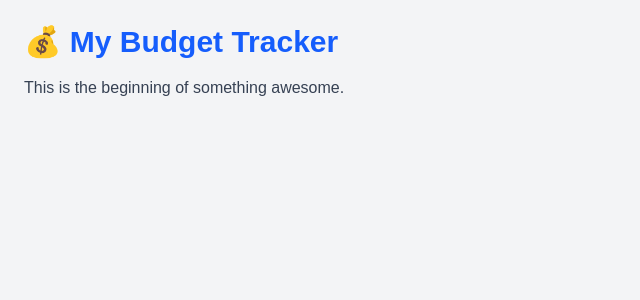
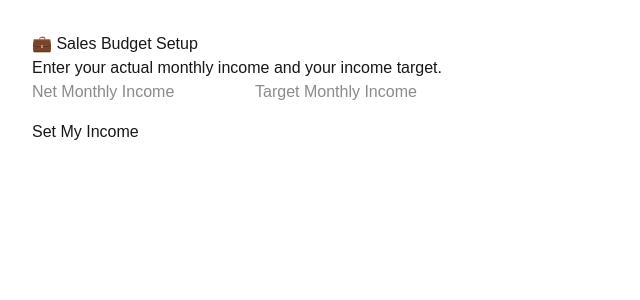
Before and after one commit to ledindie/budget-app, a Next.js app: page / in a window 1280 px wide. Shown: the top 300 px of the page, without its empty margins (0-640 px from the left). Built offline with nearby package versions, Linux system fonts and the light colour scheme.

Commit message:
Added net income + target input form with commission breakdown

```diff
--- a/src/app/page.js
+++ b/src/app/page.js
@@ -1,8 +1,51 @@
-export default function Home() {
+'use client';
+
+import { useState } from 'react';
+
+export default function HomePage() {
+  const [netIncome, setNetIncome] = useState('');
+  const [netTarget, setNetTarget] = useState('');
+  const [submitted, setSubmitted] = useState(false);
+
+  const handleSubmit = () => {
+    if (!netIncome || !netTarget) return;
+    setSubmitted(true);
+  };
+
   return (
-    <div className="min-h-screen bg-gray-100 p-6">
-      <h1 className="text-3xl font-bold mb-4 text-blue-600">💰 My Budget Tracker</h1>
-      <p className="text-gray-700">This is the beginning of something awesome.</p>
-    </div>
+    <main style={{ padding: '2rem' }}>
+      <h1>💼 Sales Budget Setup</h1>
+
+      {!submitted ? (
+        <>
+          <p>Enter your actual monthly income and your income target.</p>
+
+          <div style={{ marginBottom: '1rem' }}>
+            <input
+              type="number"
+              placeholder="Net Monthly Income"
+              value={netIncome}
+              onChange={(e) => setNetIncome(e.target.value)}
+              style={{ marginRight: '1rem' }}
+            />
+            <input
+              type="number"
+              placeholder="Target Monthly Income"
+              value={netTarget}
+              onChange={(e) => setNetTarget(e.target.value)}
+            />
+          </div>
+
+          <button onClick={handleSubmit}>Set My Income</button>
+        </>
+      ) : (
+        <>
+          <h2>🧮 Income Breakdown</h2>
+          <p><strong>Net Monthly Income:</strong> ${parseFloat(netIncome).toFixed(2)}</p>
+          <p><strong>Target Monthly Income:</strong> ${parseFloat(netTarget).toFixed(2)}</p>
+
+        </>
+      )}
+    </main>
   );
 }
```
